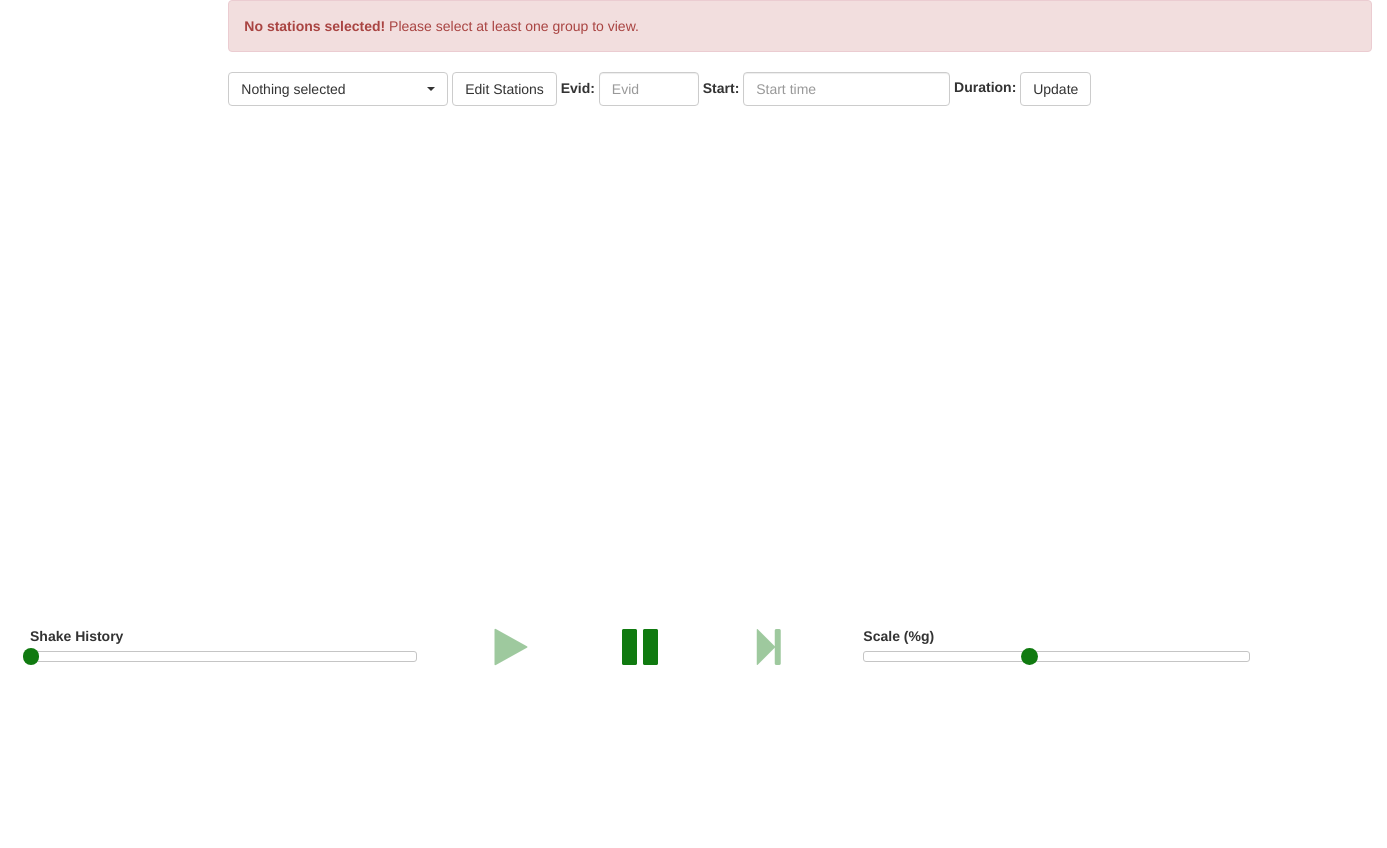
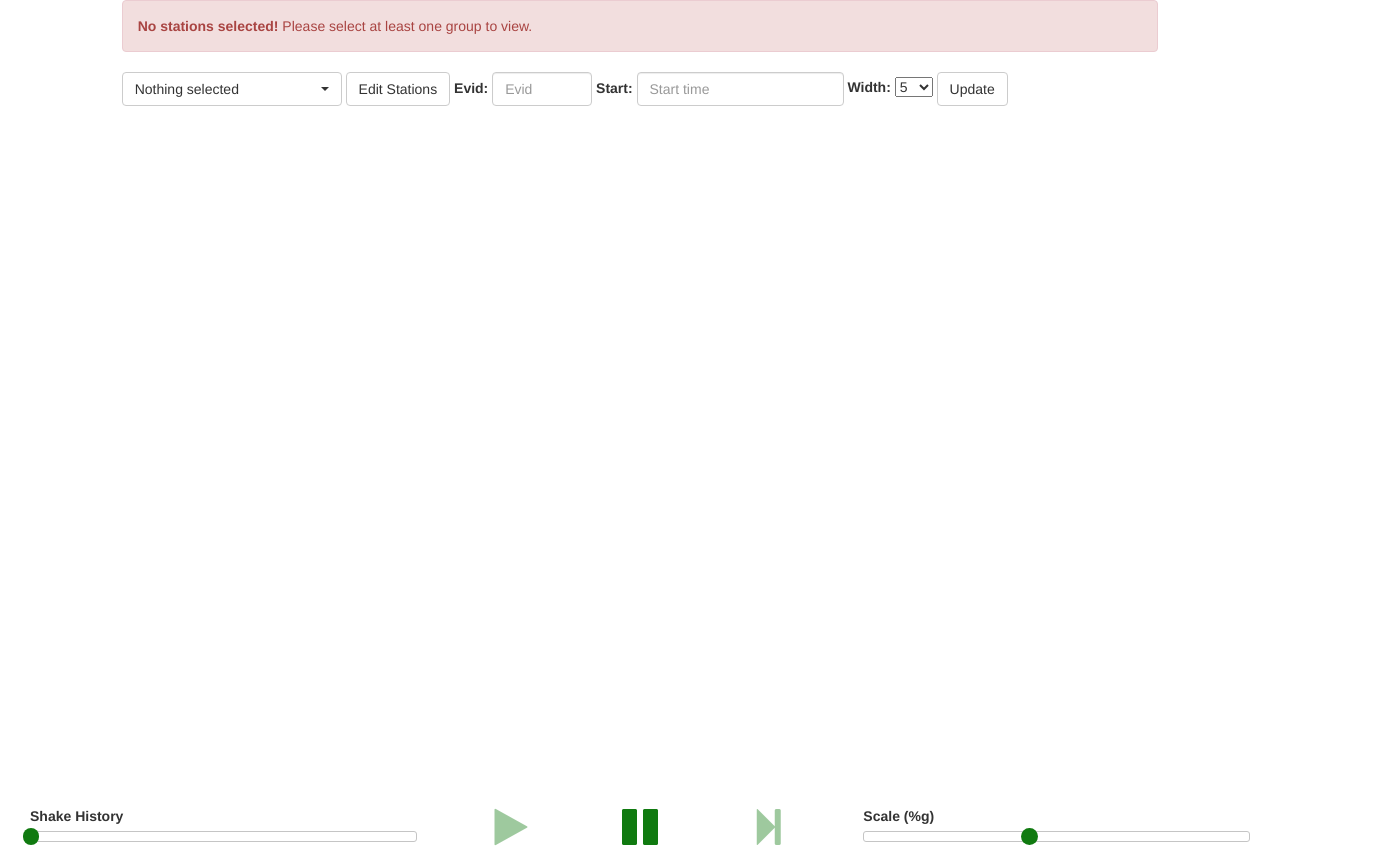
Before and after one commit to pnsn/quickshake, a website: page public/index.html in a window 1280 px wide. Shown: the whole page, 1387 px wide, since content can reach past the window. Before the commit the page ends 800 px from the top, so only its background shows below. Drawn offline with nearby package versions, Linux system fonts and the light colour scheme; some icons are missing.

Commit message:
Added width select

```diff
--- a/public/css/quickshake.css
+++ b/public/css/quickshake.css
@@ -142,7 +142,7 @@ ul.station-select {
 	height: 10px;
 }
 
-#select-evid {
+#select-evid{
 	width: 100px;
 }
 
--- a/public/index.html
+++ b/public/index.html
@@ -40,7 +40,7 @@
   </div>
 </div>
 <div class="loading"></div>
-<div class="controls col-xs-15 col-sm-13 col-sm-offset-1 col-md-11 col-md-offset-2" id="station-select">
+<div class="controls col-xs-12 col-sm-10 col-sm-offset-1 col-md-10 col-md-offset-1" id="station-select">
   <div class="quickshake-warning alert alert-danger">
     <strong>No stations selected!</strong>
     Please select at least one group to view.
@@ -74,8 +74,12 @@
       <input class="station-select form-control" id="starttime" placeholder="Start time" type="text"></input>
     </div>
     <div class="form-group">
-      <label for="duration">Duration:</label>
-      <!-- <%= select_tag "duration", options_for_select((1..5)), class:"form-control station-select" %> -->
+      <label for="width-select">Width:</label>
+      <select class="station-select" id="width-select">
+         <option value="2">2</option>
+         <option value="5" selected>5</option>
+         <option value="10">10</option>
+      </select>
     </div>
     <button class="button btn btn-default update station-select" type="button">Update</button>
   </form>
@@ -101,11 +105,11 @@
     </div>
   </div>
 </div>
-<div class="col-md-12 col-xs-12 full-height">
-  <div id="quickshake">
-    <canvas id="quick-shake-canvas"></canvas>
-  </div>
+
+<div id="quickshake" class="col-md-12 col-xs-12 full-height">
+ <canvas id="quick-shake-canvas"></canvas>
 </div>
+
 <div class="col-md-12 col-xs-12" id="quick-shake-controls">
   <div class="controls col-md-4 col-xs-12 col-md-push-4" id="state-buttons">
     <i class="fa fa-play fa-3x disabled col-xs-4" id="play-button" title="Play"></i>
--- a/public/javascript/quickshake.js
+++ b/public/javascript/quickshake.js
@@ -433,6 +433,7 @@ $(function(){
     $(".loading").hide();
 
     $("#quick-shake-scale, #quick-shake-canvas, #quick-shake-controls").css("visibility", "visible");
+    $("#quickshake").height(window.innerHeight*.85);
     var height = $("#quickshake").height()-45; //banner height && controls height
     this.width = $("#quickshake").width();
     this.channelHeight = height/channels.length;
@@ -483,8 +484,8 @@ $(function(){
 
 
   //Globals
-  var viewerWidthSec=300;
-  var quickshake = new QuickShake(viewerWidthSec);
+  var viewerWidthSec;
+  var quickshake;
   var socket;
 
   //Magic 3 variables
@@ -600,6 +601,9 @@ $(function(){
   });
   selector.selectpicker();
 
+  var width = getUrlParam("width") ? getUrlParam("width") : $("#width-select").val();
+  $("#width-select").val(width);
+  viewerWidthSec = $("#width-select").val()*60;
 
   // handle stations in url
   function getStations(){
@@ -682,17 +686,13 @@ $(function(){
 
       var evid = $("#select-evid").val();
       var start = $("#starttime").val();
-      var duration = $("#duration").val();
+      var width = $("#width-select").val();
 
       if (evid){ //make sure everything is where it should be
         url += "&evid="+evid;
-        if(duration){
-          url += "&duration=" + duration;
-        } else {
-          url += "&duration=" + 5;
-        }
-      } else if (duration){
-        url += "&duration="+ duration;
+      }
+      if (width){
+        url += "&width="+ width;
       }
 
       if(start){
@@ -707,6 +707,8 @@ $(function(){
   });
 
 // End station select stuff
+
+  quickshake= new QuickShake(viewerWidthSec);
 
 // Controls stuff
   $("#playback-slider").slider({
@@ -759,7 +761,6 @@ $(function(){
 // End UI stuff
 
 
-
   ///init stuff
 
   //TODO: is this the proper way?
@@ -800,7 +801,6 @@ $(function(){
 
 // Websocket stuff
 
-
   function initializeSocket(){
     if(window.WebSocket){
       socket = new WebSocket(quickshake.host);
```
